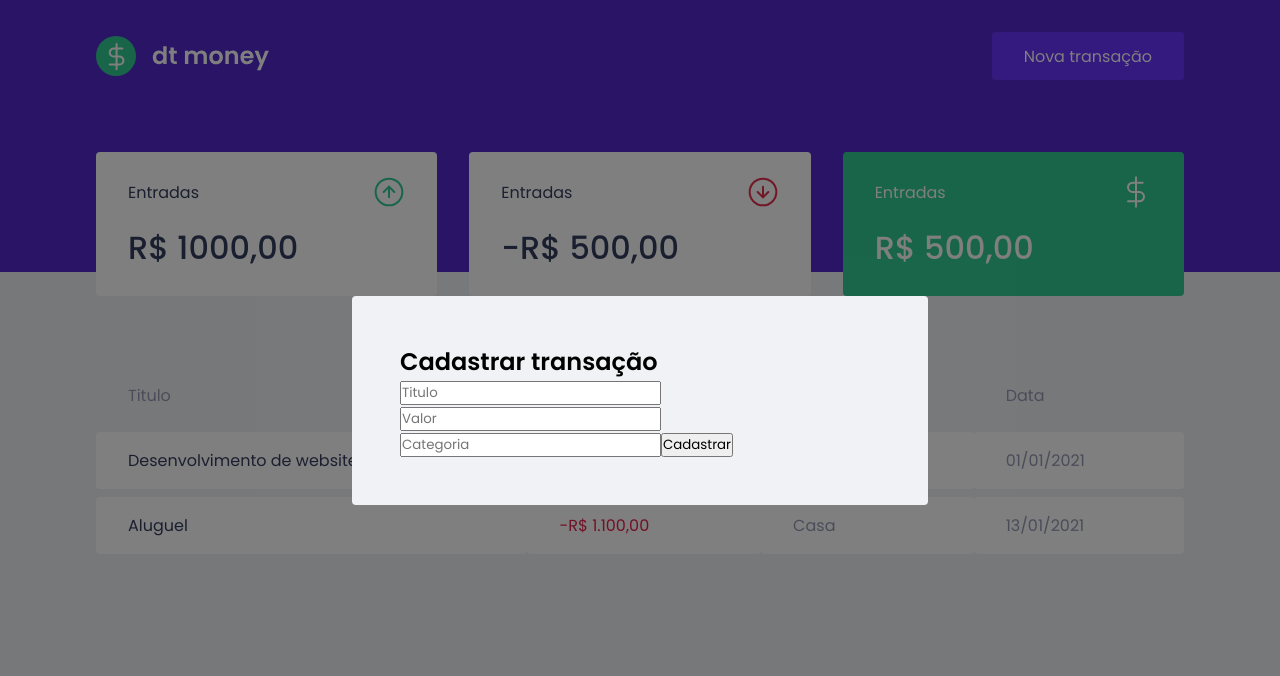
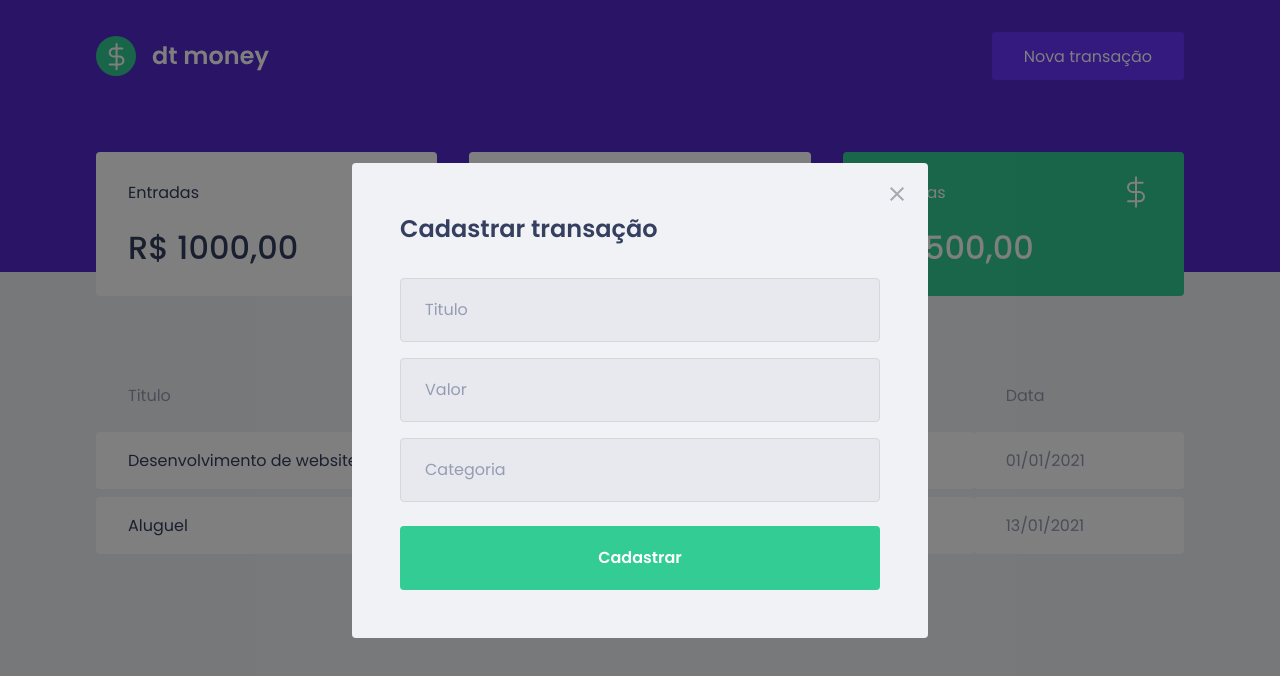
Before and after one commit to RenanArantes/ignite-dtmoney, a React (Create React App) app: page / in a window 1280 px wide. Both pictures are taken after a click on the button "Nova transação". Shown: the top 676 px of the page. Built offline with nearby package versions, Linux system fonts and the light colour scheme; no server answers; what miragejs would draw is missing.

Commit message:
Estilizando o modal

```diff
--- a/src/components/NewTransactionModal/index.tsx
+++ b/src/components/NewTransactionModal/index.tsx
@@ -1,4 +1,5 @@
 import Modal from 'react-modal';
+import closeImg from '../../assets/close.svg';
 import { Container } from './styles';
 
 interface NewTransactionModalProps {
@@ -14,6 +15,14 @@
       overlayClassName="react-modal-overlay"
       className="react-modal-content"
     >
+
+      <button
+        type="button"
+        onClick={onRequestClose}
+        className="react-modal-close"
+      >
+        <img src={closeImg} alt="Fechar modal"/>
+      </button>
       <Container>
         <h2>Cadastrar transação</h2>
 
--- a/src/components/NewTransactionModal/styles.ts
+++ b/src/components/NewTransactionModal/styles.ts
@@ -1,3 +1,49 @@
 import styled from 'styled-components';
 
-export const Container = styled.form``;
+export const Container = styled.form`
+  h2 {
+    color: var(--text-title);
+    font-size: 1.5rem;
+    margin-bottom: 2rem;
+  }
+
+  input {
+    width: 100%;
+    padding: 0 1.5rem;
+    height: 4rem;
+    border-radius: 0.25rem;
+
+    border: 1px solid #d7d7d7;
+    background: #e7e9ee;
+
+    font-weight: 400;
+    font-size: 1rem;
+
+    &::placeholder {
+      color: var(--text-body);
+    }
+
+    & + input {
+      margin-top: 1rem;
+    }
+  }
+
+  button[type="submit"] {
+    width: 100%;
+    padding: 0 1.5rem;
+    height: 4rem;
+    background: var(--green);
+    color: #fff;
+    border-radius: 0.25rem;
+    border: 0;
+    font-size: 1rem;
+    margin-top: 1.5rem;
+    font-weight: 600;
+
+    transition: filter 0.4s;
+
+    &:hover {
+      filter: brightness(0.9)
+    }
+  }
+`;
--- a/src/styles/global.ts
+++ b/src/styles/global.ts
@@ -80,4 +80,16 @@
     border-radius: 0.25rem;
   }
 
+  .react-modal-close {
+    position: absolute;
+    right: 1.5rem;
+    top: 1.5rem;
+    border: 0;
+    background: transparent;
+
+    &:hover {
+      filter: brightness(0.9);
+    }
+  }
+
 `
```
